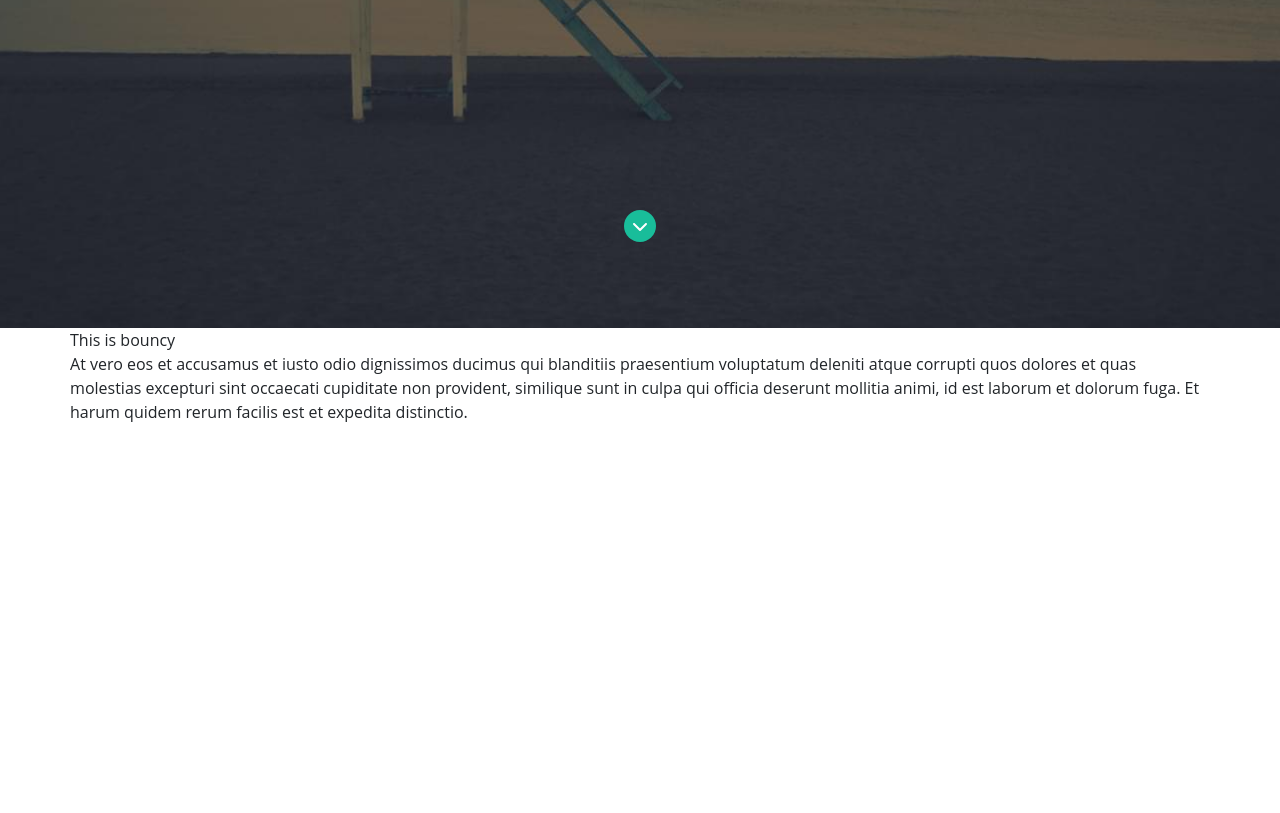
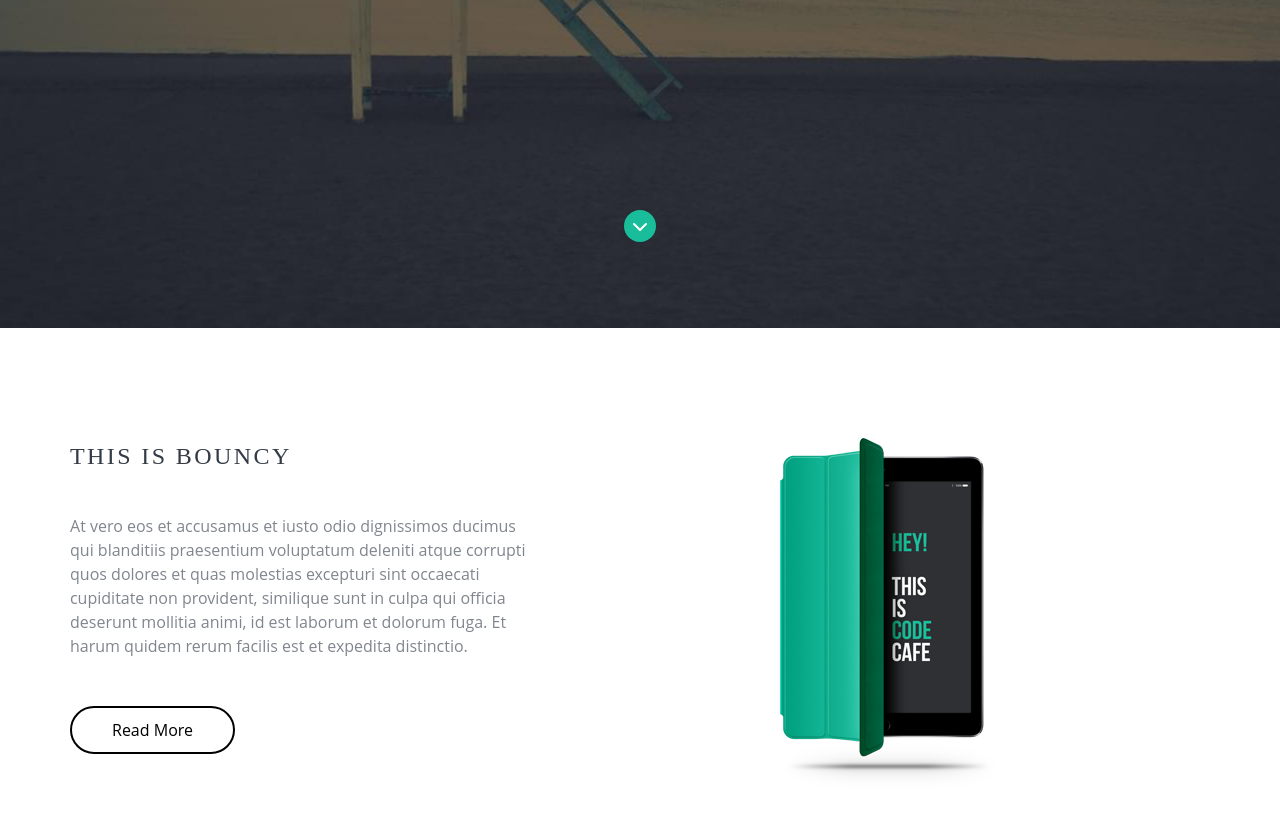
Before and after one commit to ScionRs/Bouncy, a website: page src/index.html in a window 1280 px wide. Shown: the part 407-1220 px from the top of the page. Before the commit the page ends 831 px from the top, so only its background shows below. Drawn offline with Linux system fonts and the light colour scheme; files whose address does not match are found by name.

Commit message:
Added promo-section

```diff
--- a/src/index.html
+++ b/src/index.html
@@ -41,8 +41,9 @@
                     excepturi sint occaecati cupiditate non provident,
                     similique sunt in culpa qui officia deserunt mollitia animi, id est laborum et dolorum fuga. Et harum quidem rerum facilis est et expedita distinctio.
                 </div>
+                <button class="promo__btn">Read More</button>
             </div>
-            <div class="promo__img"></div>
+            <img src="img/IPAD.png" alt="IPAD" class="header__img">
         </div>
     </div>
 </section>
--- /dev/null
+++ b/src/sass/base/_mixins.sass
@@ -0,0 +1,8 @@
+
+@mixin btn-component($padding,$color,$border,$borderRadius,$backgroundColor)
+  padding: $padding
+  color: $color
+  border: $border
+  border-radius: $borderRadius
+  background-color: $backgroundColor
+  outline: none !important
--- a/src/sass/base/_variables.sass
+++ b/src/sass/base/_variables.sass
@@ -2,3 +2,4 @@ $green: #19bd9a
 $lightred: #f3f3f3
 $gray: #81868e
 $titlemargintop: 80px
+$blue: #333b46
--- a/src/sass/blocks/_promo.sass
+++ b/src/sass/blocks/_promo.sass
@@ -0,0 +1,26 @@
+
+.promo
+  padding: 110px 0
+  &__wrapper
+    display: flex
+  &__description
+    width: 470px
+    margin-right: 15rem
+  &__title
+    font-family: "SourceSansPro Light"
+    color: $blue
+    text-transform: uppercase
+    letter-spacing: 0.15rem
+    font-size: 1.5rem
+  &__text
+    padding-top: 2.5rem
+    color: $gray
+    font-size: 1rem
+  &__img
+    width: 200px
+    height: 320px
+  &__btn
+    font-family: "Open Sans",sans-serif
+    @include btn-component(10px 40px,black,2px solid black,1.5rem,transparent)
+    font-size: 1rem
+    margin-top: 3rem
--- a/src/sass/style.sass
+++ b/src/sass/style.sass
@@ -1,4 +1,5 @@
 @import "base/variables"
+@import "base/mixins"
 @import "libs/bootstrap-reboot.min"
 
 @import "libs/bootstrap-reboot.min"
```
Also changed, not shown: dist/css/style.min.css, dist/index.html, src/css/style.min.css.
